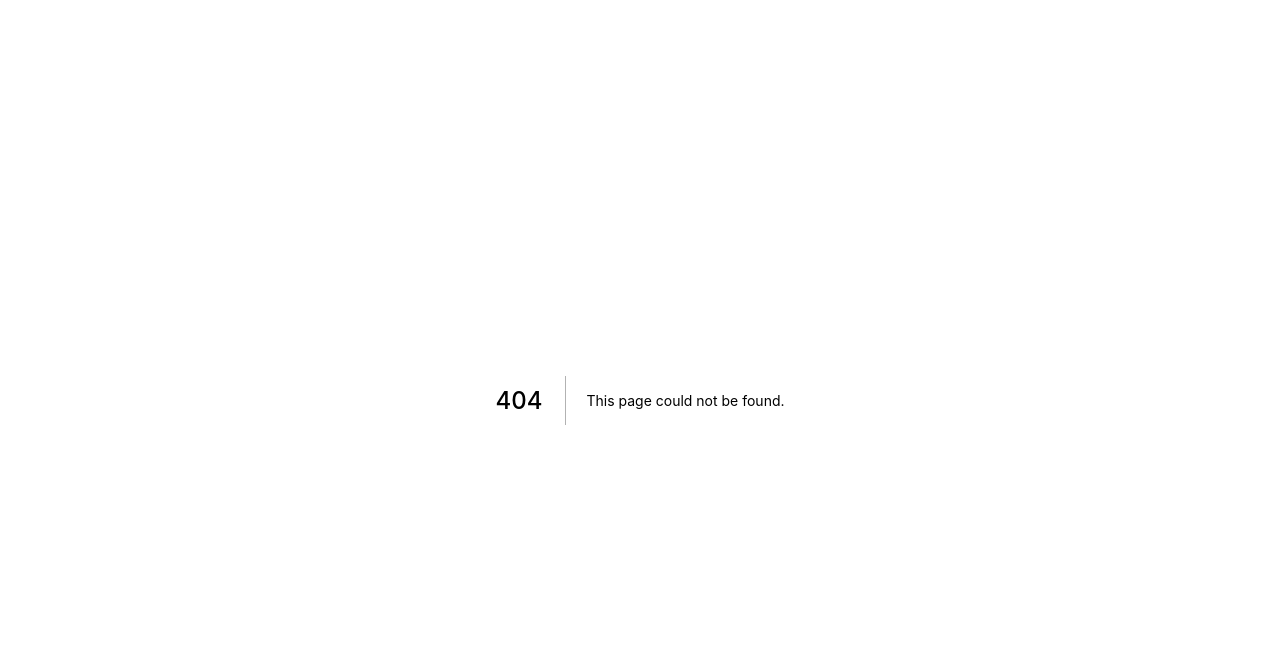
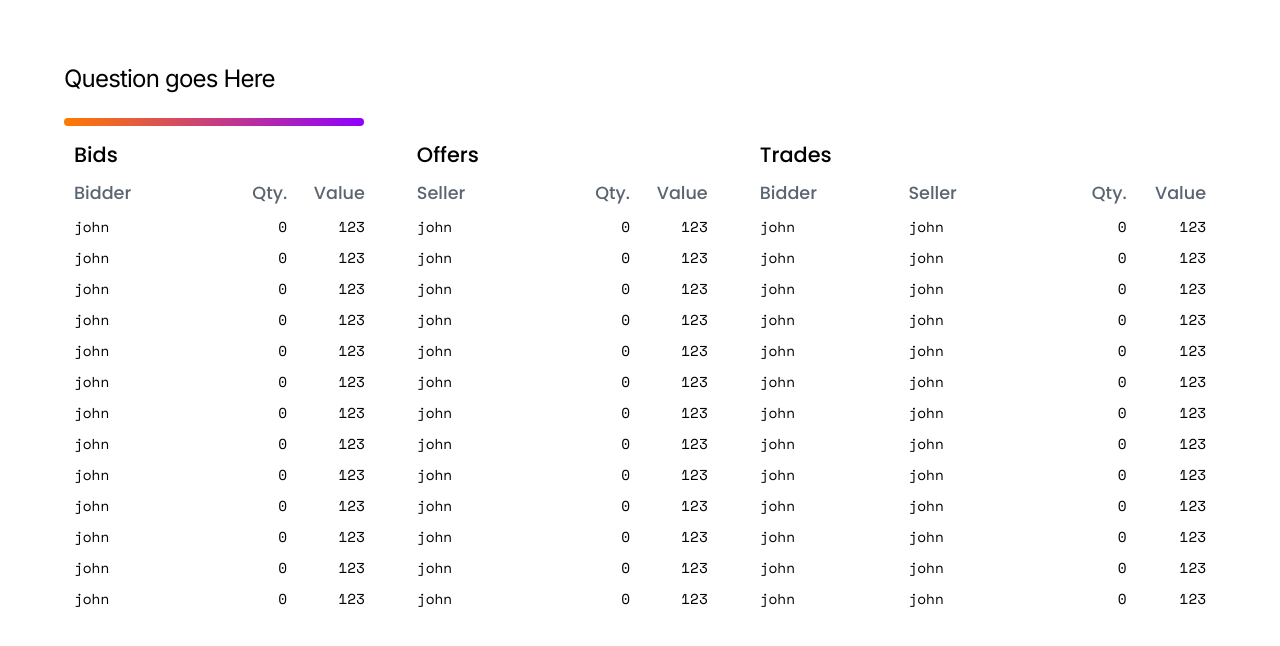
Before and after one commit to ClaireBookworm/prediction-markets, a Next.js app: page /room in a window 1280 px wide. Before the commit this address had no page. Shown: the top 646 px of the page. Built offline with nearby package versions, Linux system fonts and the light colour scheme.

Commit message:
room page init still broken

```diff
--- /dev/null
+++ b/components/BookColumn.js
@@ -0,0 +1,145 @@
+import Head from 'next/head'
+import Image from 'next/image'
+import Row from './BookRow'
+
+export default function Column(props) {
+  //props would have:
+  // type: Bids | Offers | Trades
+
+  const handlePress = (e) => {
+    e.stopPropagation();
+    document.querySelectorAll(".tr").forEach((i)=>{
+      i.classList.remove("editable");
+      //i.toggleEditMode(false);
+    })
+    console.log(e)
+    let targetRow = e.target
+    if(!targetRow.classList.contains("tr")) {
+      targetRow = targetRow.parentElement;
+    }
+    targetRow.classList.add("editable");
+    console.log(targetRow);
+  }
+
+  console.log(props.title.toLowerCase());
+
+  return (
+    <div className={`${props.title.toLowerCase()} table`} onClick={(e)=>handlePress(e)}>
+      <div className="columnTitle">{props.title}</div>
+      <div className="th">
+        {props.title != "Offers" ? (<div className="nameColumn">Bidder</div>) : null}
+        {props.title != "Bids" ? (<div className="nameColumn">Seller</div>) : null}
+        <div className="numberColumn">Qty.</div>
+        <div className="numberColumn">Value</div>
+      </div>
+      <div className="rowContainer">
+        <Row
+          type={props.title}
+          bidder="john"
+          seller="john"
+          quantity={0}
+          value={123}
+        />
+        <Row
+          type={props.title}
+          bidder="john"
+          seller="john"
+          quantity={0}
+          value={123}
+        />
+        <Row
+          type={props.title}
+          bidder="john"
+          seller="john"
+          quantity={0}
+          value={123}
+        />
+        <Row
+          type={props.title}
+          bidder="john"
+          seller="john"
+          quantity={0}
+          value={123}
+        />
+        <Row
+          type={props.title}
+          bidder="john"
+          seller="john"
+          quantity={0}
+          value={123}
+        />
+        <Row
+          type={props.title}
+          bidder="john"
+          seller="john"
+          quantity={0}
+          value={123}
+        />
+        <Row
+          type={props.title}
+          bidder="john"
+          seller="john"
+          quantity={0}
+          value={123}
+        />
+        <Row
+          type={props.title}
+          bidder="john"
+          seller="john"
+          quantity={0}
+          value={123}
+        />
+        <Row
+          type={props.title}
+          bidder="john"
+          seller="john"
+          quantity={0}
+          value={123}
+        />
+        <Row
+          type={props.title}
+          bidder="john"
+          seller="john"
+          quantity={0}
+          value={123}
+        />
+        <Row
+          type={props.title}
+          bidder="john"
+          seller="john"
+          quantity={0}
+          value={123}
+        />
+        <Row
+          type={props.title}
+          bidder="john"
+          seller="john"
+          quantity={0}
+          value={123}
+        />
+        <Row
+          type={props.title}
+          bidder="john"
+          seller="john"
+          quantity={0}
+          value={123}
+        />
+      </div>
+    </div>
+  )
+}
+/*
+export async function getStaticProps() {
+    // Call an external API endpoint to get posts.
+    // You can use any data fetching library
+    //const res = await fetch('https://.../posts')
+    //const posts = await res.json()
+
+    // By returning { props: { posts } }, the Blog component
+    // will receive `posts` as a prop at build time
+    return {
+      props: {
+        type,
+      },
+    }
+  }*/
--- /dev/null
+++ b/components/BookRow.js
@@ -0,0 +1,62 @@
+import React, { useEffect, useState } from 'react';
+import Head from 'next/head'
+import Image from 'next/image'
+
+export default function Row(props) {
+  //props would have:
+  // type: Bids | Offers | Trades
+  // bidder: string
+  // seller: string
+  // quantity: number
+  // value: number
+
+  const [editMode, toggleEditMode] = useState(false);
+  var editable = false;
+/*
+  useEffect(()=>{
+    console.log("UE", editMode);
+  }, [editMode])
+
+  const handlePress = (e) => {
+    e.stopPropagation();
+    document.querySelectorAll(".tr").forEach((i)=>{
+      i.classList.remove("editable");
+      //i.toggleEditMode(false);
+    })
+    console.log(e)
+    let targetRow = e.target
+    if(!targetRow.classList.contains("tr")) {
+      targetRow = targetRow.parentElement;
+    }
+    toggleEditMode(true);
+    console.log(editMode);
+    targetRow.classList.add("editable");
+    console.log(targetRow);
+  }
+*/
+  return (
+    <div className="tr" onClick={/*props.type != "Trades" ? (e) => {handlePress(e)} :*/ null}>
+      <div className="nameColumn">{props.bidder || props.seller}</div>
+      {props.type == "Trades" ? (<div className="nameColumn">{props.seller}</div>) : null}
+      {editMode ?
+      <input className="numberColumn" focused /> :
+      <div className="numberColumn">{props.quantity}</div>}
+      <div className="numberColumn">{props.value}</div>
+    </div>
+  )
+}
+/*
+export async function getStaticProps() {
+    // Call an external API endpoint to get posts.
+    // You can use any data fetching library
+    //const res = await fetch('https://.../posts')
+    //const posts = await res.json()
+
+    // By returning { props: { posts } }, the Blog component
+    // will receive `posts` as a prop at build time
+    return {
+      props: {
+        type,
+      },
+    }
+  }*/
--- a/pages/index.js
+++ b/pages/index.js
@@ -9,6 +9,9 @@ export default function Home() {
         <title>Create Next App</title>
         <meta name="description" content="Generated by create next app" />
         <link rel="icon" href="/favicon.ico" />
+        <link rel="preconnect" href="https://fonts.googleapis.com" />
+        <link rel="preconnect" href="https://fonts.gstatic.com" crossorigin />
+        <link href="https://fonts.googleapis.com/css2?family=Inter:wght@400;900&family=Poppins:wght@500&family=Space+Mono:wght@400;700&display=swap" rel="stylesheet"/>
       </Head>
 
       <main className={styles.main}>
@@ -33,10 +36,10 @@ export default function Home() {
           </a>
 
           <a
-            href="https://github.com/vercel/next.js/tree/master/examples"
+            href="/room"
             className={styles.card}
           >
-            <h2>Examples &rarr;</h2>
+            <h2>Some room &rarr;</h2>
             <p>Discover and deploy boilerplate example Next.js projects.</p>
           </a>
 
--- /dev/null
+++ b/pages/room.js
@@ -0,0 +1,19 @@
+import Head from 'next/head'
+import Image from 'next/image'
+import Column from '../components/BookColumn'
+
+export default function Home() {
+  return (
+    <div>
+    <div className="roomTitle">
+      <div>Question goes Here</div>
+      <div className="bigSeparator"></div>
+    </div>
+    <div className="book">
+      <Column title="Bids"/>
+      <Column title="Offers"/>
+      <Column title="Trades"/>
+    </div>
+  </div>
+  )
+}
--- /dev/null
+++ b/styles/Column.module.css
@@ -0,0 +1,32 @@
+.container {
+  min-height: 100vh;
+  padding: 0 0.5rem;
+  display: flex;
+  flex-direction: column;
+  justify-content: center;
+  align-items: center;
+  height: 100vh;
+}
+
+.main {
+  padding: 5rem 0;
+  flex: 1;
+  display: flex;
+  flex-direction: column;
+  justify-content: center;
+  align-items: center;
+}
+
+.columnTitle {
+  display: flex;
+  flex-direction: row;
+  align-items: flex-start;
+  padding: 5px 10px;
+}
+
+@media (max-width: 600px) {
+  .grid {
+    width: 100%;
+    flex-direction: column;
+  }
+}
--- a/styles/Home.module.css
+++ b/styles/Home.module.css
@@ -109,7 +109,7 @@
 }
 
 .logo {
-  height: 1em;
+  height: 1rem;
   margin-left: 0.5rem;
 }
 
--- a/styles/globals.css
+++ b/styles/globals.css
@@ -1,6 +1,30 @@
-html,
+@import url('https://fonts.googleapis.com/css2?family=Inter:wght@400;900&family=Poppins:wght@500&family=Space+Mono:wght@400;700&display=swap');
+
+:root {
+    --background-accent: #FFFFFF;
+    --background: #EAEDF1;
+    --accent: #8F00FF;
+    --gradient: linear-gradient(90deg, #FF7A00 0%, #8F00FF 100%);
+    --shadow: #00000020;
+    --text-color: #000000;
+    --text-color-secondary: #5B6571;
+
+}
+
+[data-theme='dark'] {
+    --background: #333333af;
+    --background-solid: #333333;
+    --accent: #cccccc;
+    --accent-transparent: #cccccc2f;
+    --shadow: #00000080;
+    --text-color-normal: #cccccc;
+    --text-color-light: hsl(210, 15%, 35%);
+    --text-color-richer: hsl(210, 50%, 72%);
+    --text-color-highlight: hsl(25, 70%, 45%);
+}
+
 body {
-  padding: 0;
+  padding: 5vw;
   margin: 0;
   font-family: -apple-system, BlinkMacSystemFont, Segoe UI, Roboto, Oxygen,
     Ubuntu, Cantarell, Fira Sans, Droid Sans, Helvetica Neue, sans-serif;
@@ -14,3 +38,127 @@ a {
 * {
   box-sizing: border-box;
 }
+
+.roomTitle {
+  display: flex;
+  flex-direction: column;
+  justify-content: space-between;
+  align-items: flex-start;
+  padding: 0px;
+  max-height: 20vh;
+  min-height: 70px;
+
+  font-family: Inter;
+  font-weight: normal;
+  font-size: 1.5rem;
+  /* identical to box height */
+  letter-spacing: -0.05rem;
+}
+
+.bigSeparator {
+  width: 300px;
+  max-width: 90vw;
+  height: 1vh;
+  background-color: black;
+  margin-top: 1.5rem;
+  margin-bottom: 0.5rem;
+  background: var(--gradient);
+  border-radius: 5px;
+}
+
+.book {
+  display: flex;
+  flex-direction: row;
+  flex-wrap: wrap;
+  align-content: stretch;
+  margin: -1rem;
+}
+
+.table {
+  align-items: stretch;
+  justify-content: center;
+  margin: 1rem;
+  flex: 2;
+  min-width: 15rem;
+  max-height: 80vh;
+}
+
+.trades.table {
+  flex: 3;
+  min-width: 20rem;
+}
+
+.columnTitle {
+  display: flex;
+  flex-direction: row;
+  align-items: flex-start;
+  padding: 5px 10px;
+  font-family: Poppins;
+  font-style: normal;
+  font-weight: 500;
+  font-size: 1.3rem;
+}
+
+
+.th,
+.tr {
+  display: flex;
+  flex-direction: row;
+  align-items: center;
+  padding: 5px;
+}
+
+.th {
+  position: sticky;
+  font-family: Poppins;
+  font-style: normal;
+  font-weight: 500;
+  font-size: 1.1rem;
+  color: var(--text-color-secondary);
+}
+
+.tr {
+  font-family: Space Mono;
+  font-style: normal;
+  font-weight: 400;
+  font-size: 0.9rem;
+  color: var(--text-color);
+}
+
+.tr::after {
+  content: "";
+  border-radius: 5px;
+  position: absolute;
+  z-index: -1;
+  top: 0;
+  left: 0;
+  width: 100%;
+  height: 100%;
+  box-shadow: 0 5px 15px rgba(0, 0, 0, 0.3);
+  opacity: 0;
+  -webkit-transition: all 0.6s cubic-bezier(0.165, 0.84, 0.44, 1);
+  transition: all 0.6s cubic-bezier(0.165, 0.84, 0.44, 1);
+}
+
+.tr:hover, .tr.editable {
+  -webkit-transform: scale(1.05);
+  transform: scale(1.05);
+}
+
+.tr:hover::after, .tr.editable::after {
+    opacity: 1;
+}
+
+.th > *,
+.tr > * {
+  margin: 0px 5px;
+}
+
+.nameColumn {
+  flex: 2;
+}
+
+.numberColumn {
+  flex: 1;
+  text-align: right;
+}
```
Also changed, not shown: 1 other file (tests, documents, lock files or other folders).
